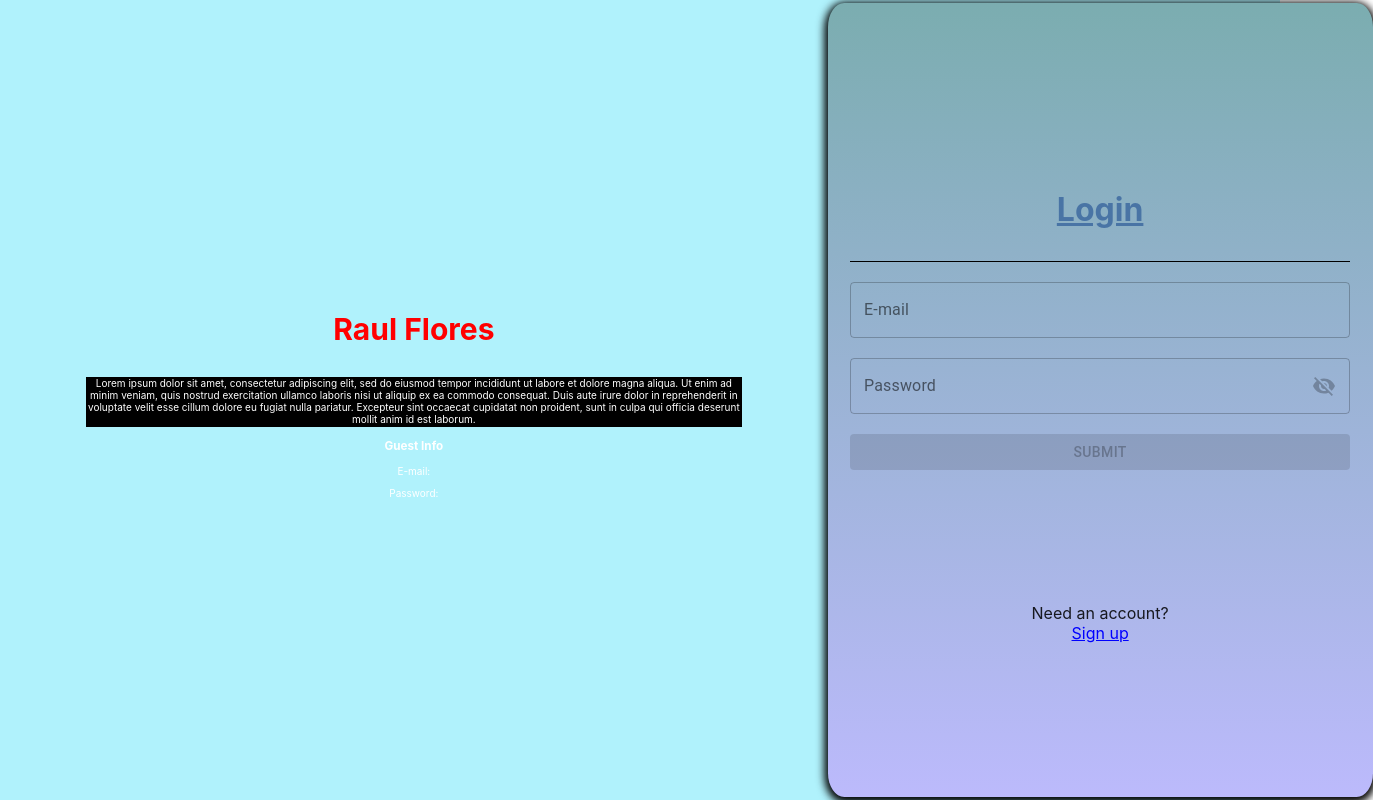
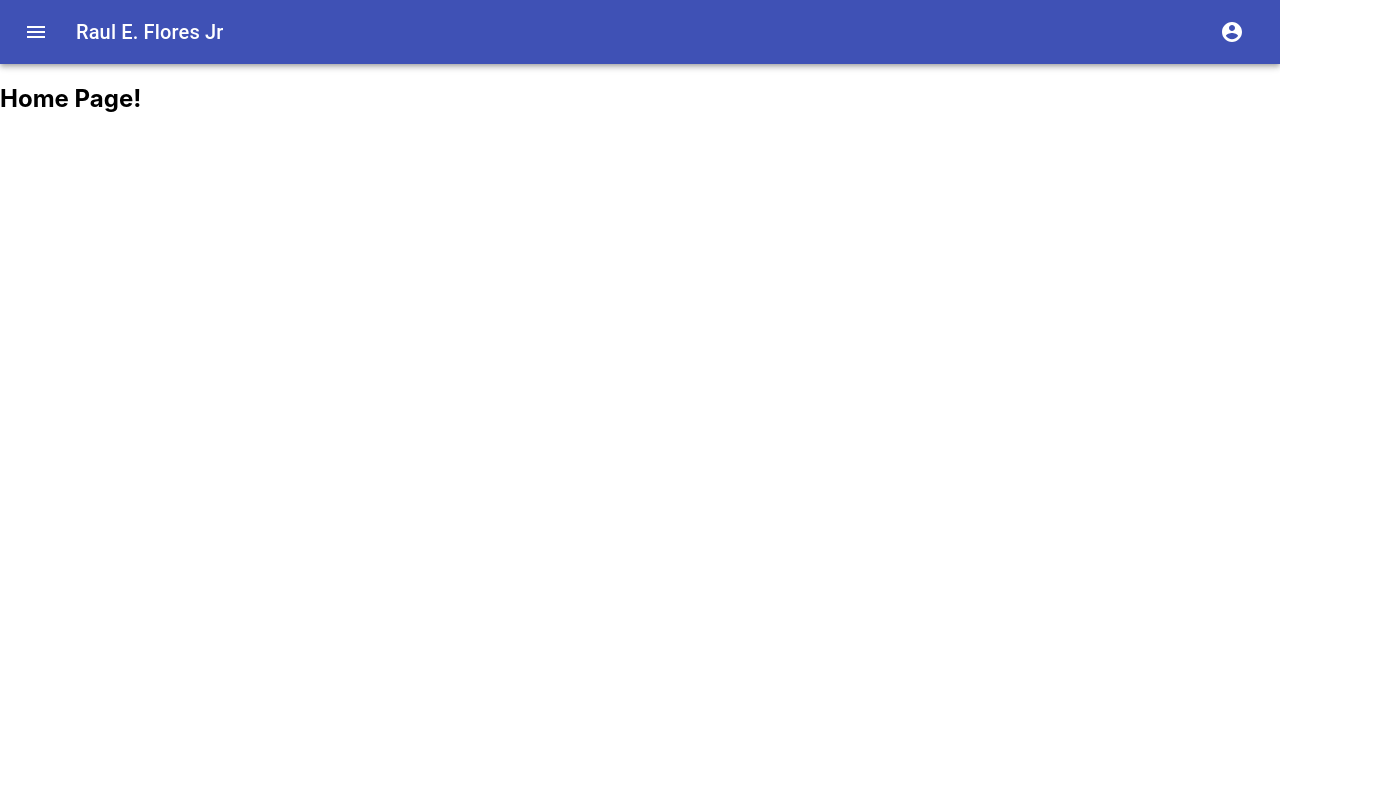
Before and after one commit to rauleflores/refloresjr-portfolio, a React (Create React App) app: page /dashboard in a window 1280 px wide. Before the commit this address led to /home/login. Shown: the whole page, 1373 px wide, since content can reach past the window. Built offline with nearby package versions, Linux system fonts and the light colour scheme.

Commit message:
removing Splash branch

```diff
--- a/src/App.js
+++ b/src/App.js
@@ -10,9 +10,10 @@ import { Redirect, Route, Switch } from "react-router-dom";
 function App(props) {
   return (
     <>
-      <Redirect exact from="/" to="/home/login" />
+      {/* <Redirect exact from="/" to="/home/login" /> */}
+      <Redirect exact from="/" to="/dashboard" />
       <Switch>
-        <Route path="/home">
+        {/* <Route path="/home">
           <div className="FrontPage">
             <div className="left-side">
               <Splash />
@@ -26,7 +27,7 @@ function App(props) {
               </Route>
             </div>
           </div>
-        </Route>
+        </Route> */}
         <Route exact path="/dashboard">
           <NavBar />
           <Dashboard />
--- a/src/Components/Splash.js
+++ b/src/Components/Splash.js
@@ -6,7 +6,7 @@ const Splash = () => {
 
   return (
     <div className={classes.Splash}>
-      <h1 className="myName">Raul Flores</h1>
+      <h2 className="greeting">Welcome Visitor!</h2>
       <div>
         <div className="shortMessageDiv">
           <p className="shortMessage">
@@ -22,10 +22,10 @@ const Splash = () => {
         <div className="guestDiv">
           <h3 className="h3Spash guestInfo">Guest Info</h3>
           <p className="emailSplash">
-            E-mail: <span className="guestEmail"></span>
+            E-mail: <span className="guestEmail">guest@test.com</span>
           </p>
           <p className="passwordSplash">
-            Password: <span className="guestPassword"></span>
+            Password: <span className="guestPassword">01Test01</span>
           </p>
         </div>
       </div>
--- a/src/Styles/App.css
+++ b/src/Styles/App.css
@@ -1,6 +1,6 @@
 .FrontPage {
   text-align: center;
-  background-color: #b0f2fc;
+  background-color: #093c88;
   min-height: 100vh;
   display: flex;
   flex-direction: row;
--- a/src/Styles/useStyles.js
+++ b/src/Styles/useStyles.js
@@ -52,9 +52,10 @@ const useStyles = makeStyles((theme) => ({
     display: "flex",
     flexDirection: "column",
     margin: "10%",
-    "& .myName": {
+    "& .greeting": {
       fontSize: "30px",
-      color: "red",
+      color: " #fcbab0",
+      textDecoration: "underline",
     },
     "& .shortMessageDiv": {
       height: "50px",
```
